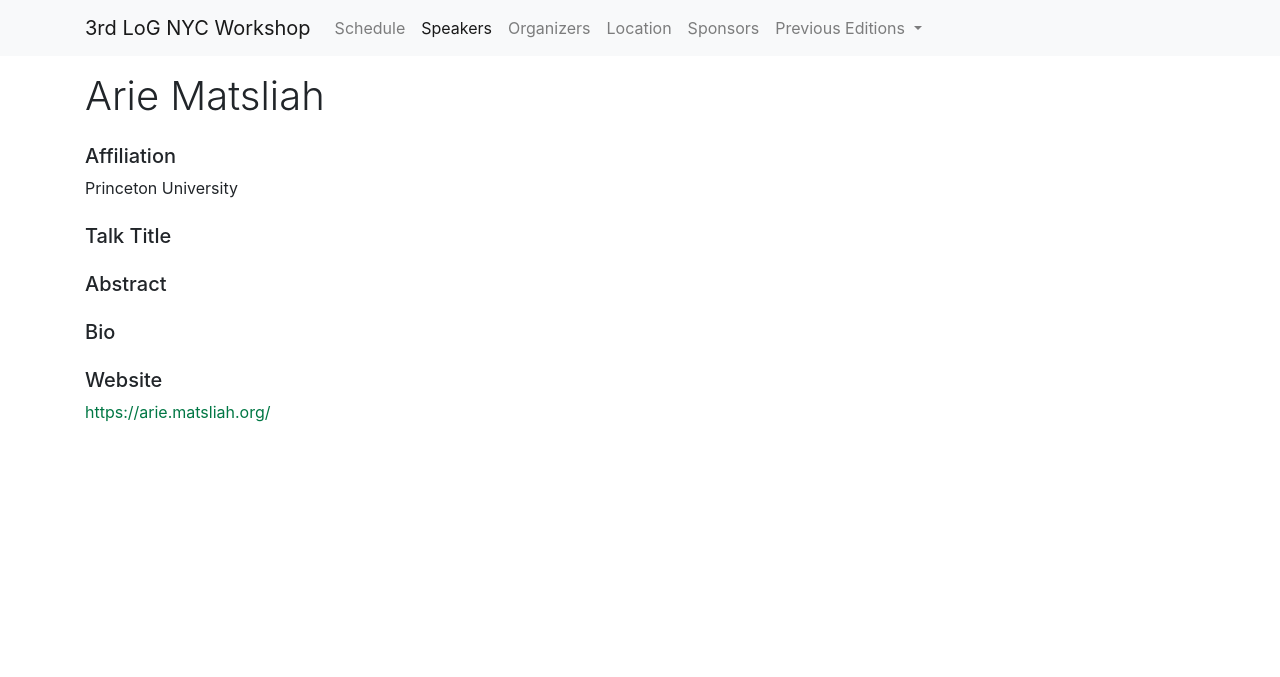
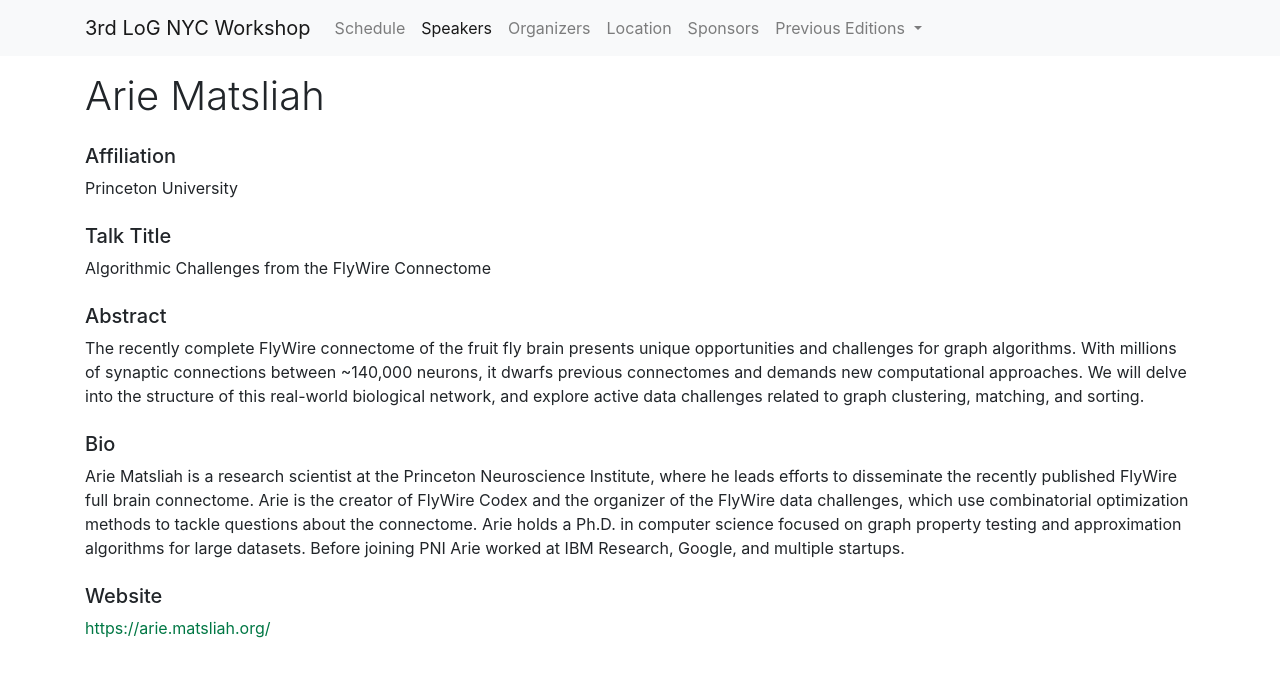
Before and after one commit to log-nyc/log-nyc.github.io, a Jekyll site: the page built from _speakers/matsliah.md, in a window 1280 px wide. Shown: the top 677 px of the page. Built offline with Jekyll 4.4.1, drawn with Linux system fonts in a browser that asks for light colours.

Commit message:
updated Arie's info

```diff
--- a/_data/program.yml
+++ b/_data/program.yml
@@ -123,7 +123,7 @@ days:
             speaker: "Romain Lopez"
             category: "ML x Science"
           - time_start: "12:30 PM"
-            time_end: "2:30 PM"
+            time_end: "2:00 PM"
             title: "Lunch"
             type: "break"
           - time_start: "2:00 PM"
--- a/_speakers/matsliah.md
+++ b/_speakers/matsliah.md
@@ -4,9 +4,9 @@ name: Arie Matsliah
 first_name: Arie
 last_name: Matsliah
 affiliation: Princeton University
-talk_title: ""
-abstract: ""
-bio: ""
+talk_title: "Algorithmic Challenges from the FlyWire Connectome"
+abstract: "The recently complete FlyWire connectome of the fruit fly brain presents unique opportunities and challenges for graph algorithms. With millions of synaptic connections between ~140,000 neurons, it dwarfs previous connectomes and demands new computational approaches. We will delve into the structure of this real-world biological network, and explore active data challenges related to graph clustering, matching, and sorting."
+bio: "Arie Matsliah is a research scientist at the Princeton Neuroscience Institute, where he leads efforts to disseminate the recently published FlyWire full brain connectome. Arie is the creator of FlyWire Codex and the organizer of the FlyWire data challenges, which use combinatorial optimization methods to tackle questions about the connectome. Arie holds a Ph.D. in computer science focused on graph property testing and approximation algorithms for large datasets. Before joining PNI Arie worked at IBM Research, Google, and multiple startups."
 website: https://arie.matsliah.org/
 category: "Invited Speaker"
 ---
```
